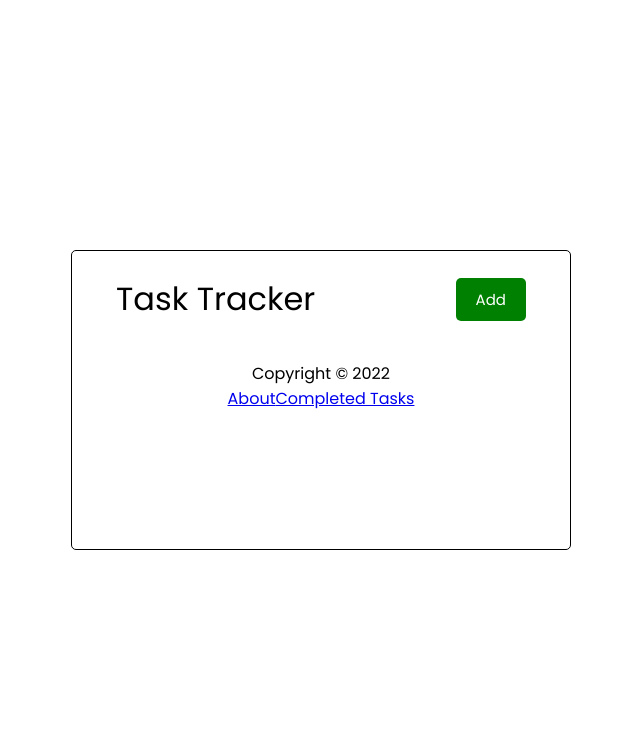
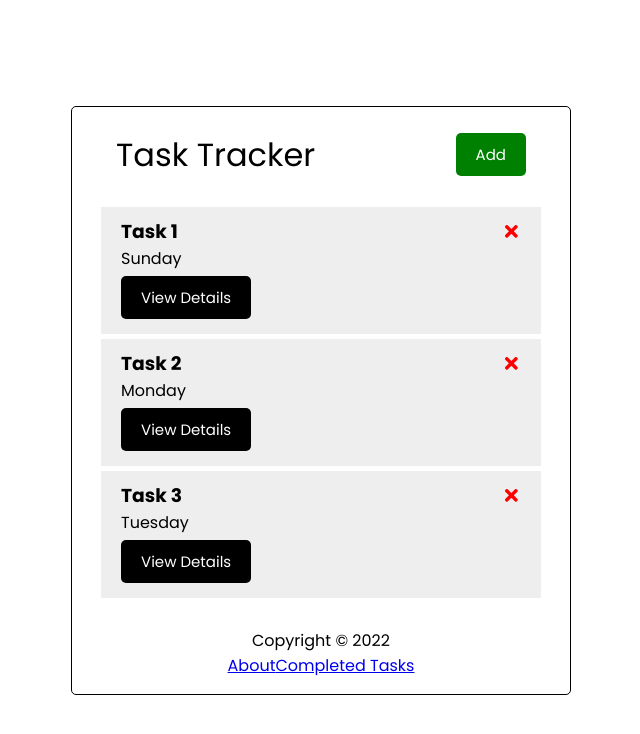
Before and after one commit to elmerdotdev/react-task-tracker, a React (Create React App) app: page / in a window 1280 px wide. Shown: the top 734 px of the page, without its empty margins (319-959 px from the left). Built offline with nearby package versions, Linux system fonts and the light colour scheme; data requests are answered from the project's data file.

Commit message:
more uupdates

```diff
--- a/src/components/CompletedTasks.js
+++ b/src/components/CompletedTasks.js
@@ -9,7 +9,7 @@
 
   useEffect(() => {
     const fetchTasks = async () => {
-        const res = await fetch(`http://localhost:5000/tasks`)
+        const res = await fetch(`http://localhost:5000/tasks?completed=true`)
         const data = await res.json()
 
         if (res.status === 404) {
@@ -34,7 +34,7 @@
   return (
     <>
       <h2>Completed Tasks</h2>
-      <Tasks tasks={tasks} onDelete={deleteTask} completed={true} />
+      <Tasks tasks={tasks} onDelete={deleteTask} />
     </>
   )
 }
--- a/src/components/Tasks.js
+++ b/src/components/Tasks.js
@@ -1,14 +1,10 @@
 import Task from './Task'
 
-const Tasks = ({ tasks, onDelete, onToggle, completed }) => {
+const Tasks = ({ tasks, onDelete, onToggle }) => {
     return (
         <>
             {tasks.map((task) => (
-                completed ? (
-                    task.completed ? (
-                    <Task key={task.id} task={task} onDelete={onDelete} onToggle={onToggle} />
-                    ) : ( '' )
-                ) : ( '' )
+                <Task key={task.id} task={task} onDelete={onDelete} onToggle={onToggle} />
             ))}
         </>
     )
```
